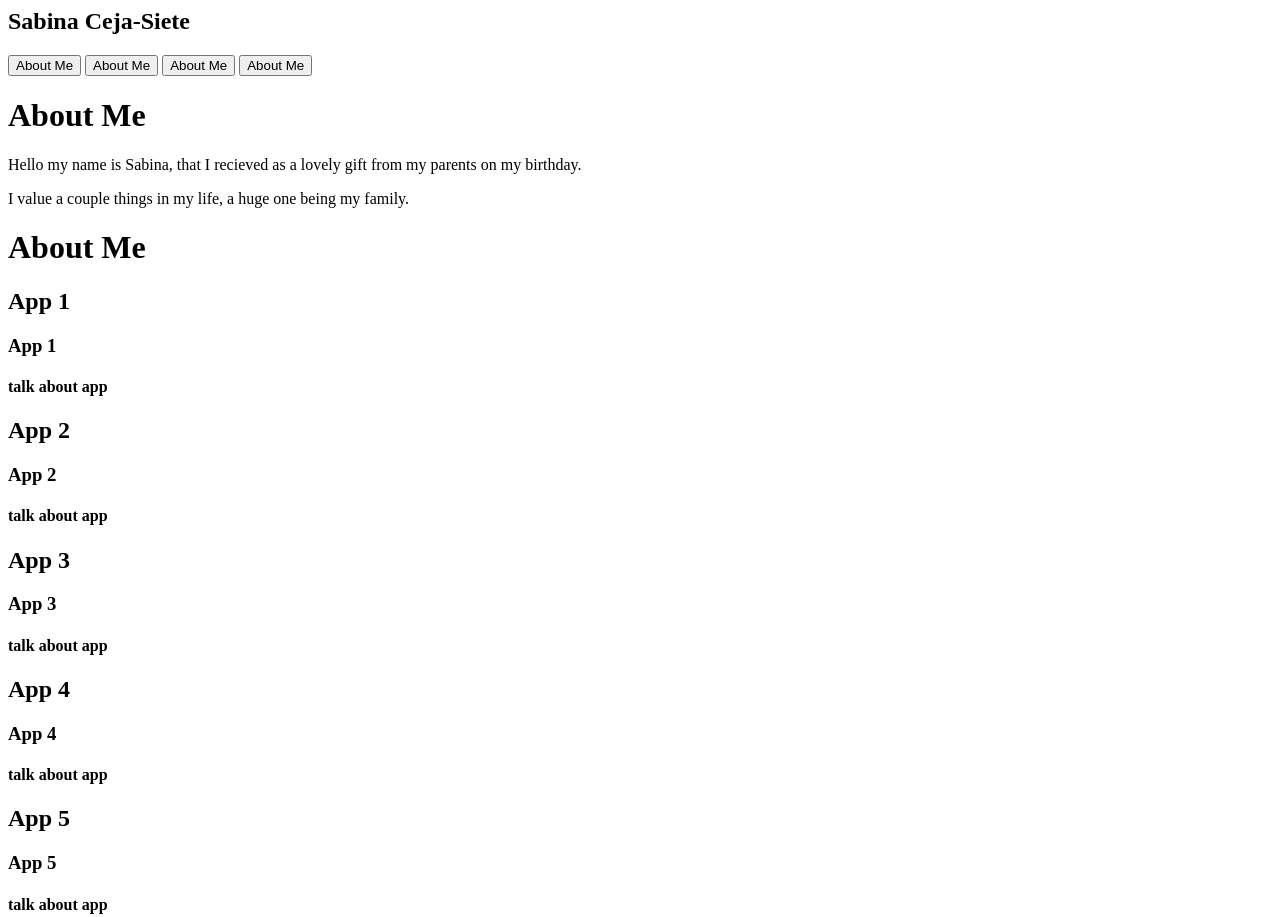
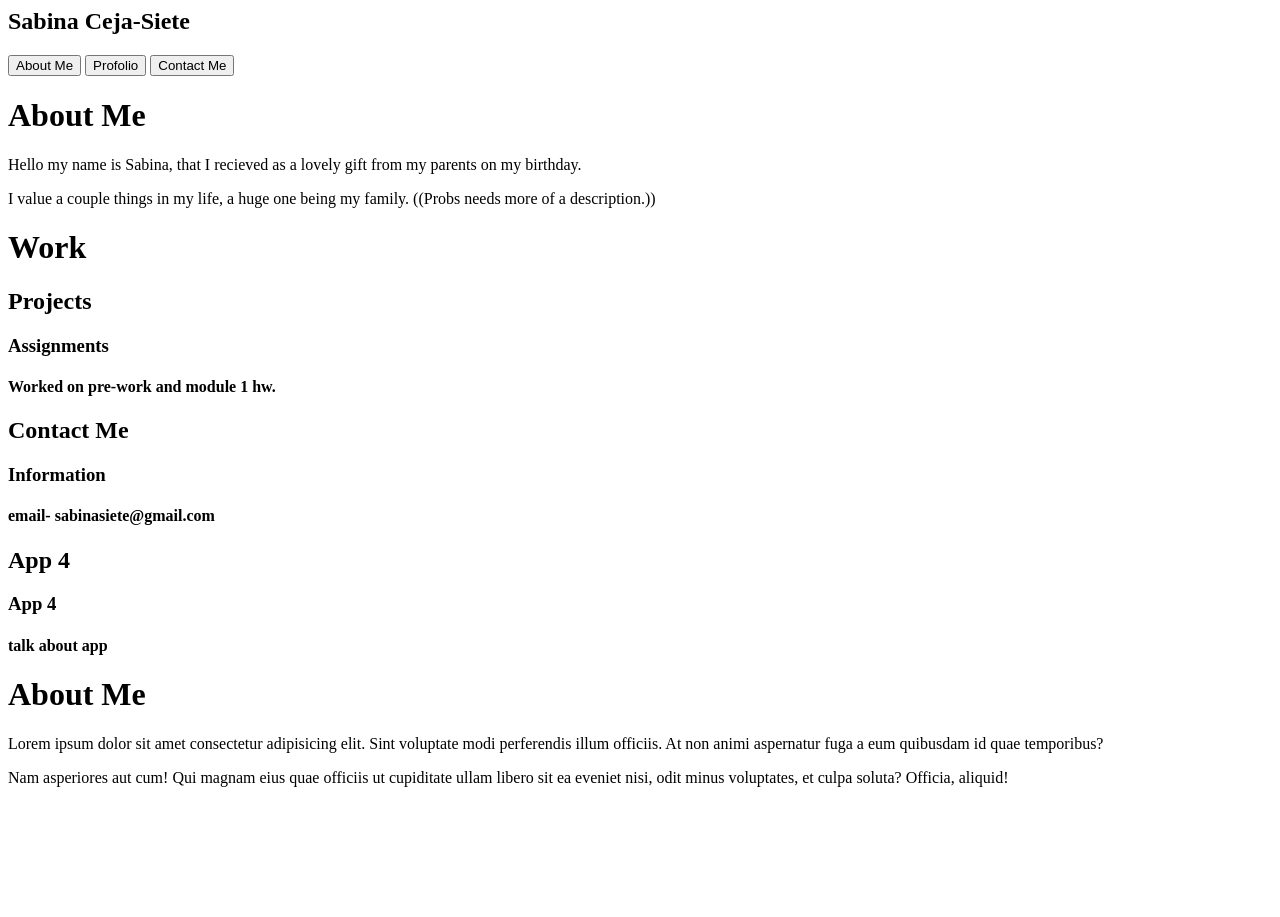
Before and after one commit to unisabi/Portfolio, a plain HTML site: page index.html in a window 1280 px wide. Shown: the top 917 px of the page. After the commit the page ends 803 px from the top, so only its background shows below. Drawn offline with Linux system fonts and the light colour scheme.

Commit message:
added more details

```diff
--- a/index.html
+++ b/index.html
@@ -2,9 +2,8 @@
     <h1>Sabina Ceja-Siete</h1>
     <div>
         <button>About Me</button>
-        <button>About Me</button>
-        <button>About Me</button>
-        <button>About Me</button>
+        <button>Profolio</button>
+        <button>Contact Me</button>
     </div>
 </nav>
 
@@ -14,46 +13,31 @@
             <h1>About Me</h1>
             <div class="col2">
                 <p> Hello my name is Sabina, that I recieved as a lovely gift from my parents on my birthday.</p>
-                <p>I value a couple things in my life, a huge one being my family.</p>
+                <p>I value a couple things in my life, a huge one being my family. ((Probs needs more of a description.))</p>
             </div>
         </div>
     </div>
     <div class="row">
         <div class="col1">
-            <h1>About Me</h1>
+            <h1>Work</h1>
             <div class="col2">
                <div class="app">
-                <h2>App 1</h2>
+                <h2>Projects</h2>
                 <div>
-                    <h3>App 1</h3>
-                    <h4>talk about app</h4>
+                    <h3>Assignments</h3>
+                    <h4>Worked on pre-work and module 1 hw.</h4>
+
                 </div>
-               </div>
-               <div class="app">
-                <h2>App 2</h2>
+                <h2>Contact Me</h2>
                 <div>
-                    <h3>App 2</h3>
-                    <h4>talk about app</h4>
-                </div>
-               </div>
-               <div class="app">
-                <h2>App 3</h2>
-                <div>
-                    <h3>App 3</h3>
-                    <h4>talk about app</h4>
+                    <h3>Information</h3>
+                    <h4>email- sabinasiete@gmail.com</h4>
                 </div>
                </div>
                <div class="app">
                 <h2>App 4</h2>
                 <div>
                     <h3>App 4</h3>
-                    <h4>talk about app</h4>
-                </div>
-               </div>
-               <div class="app">
-                <h2>App 5</h2>
-                <div>
-                    <h3>App 5</h3>
                     <h4>talk about app</h4>
                 </div>
                </div>
```
